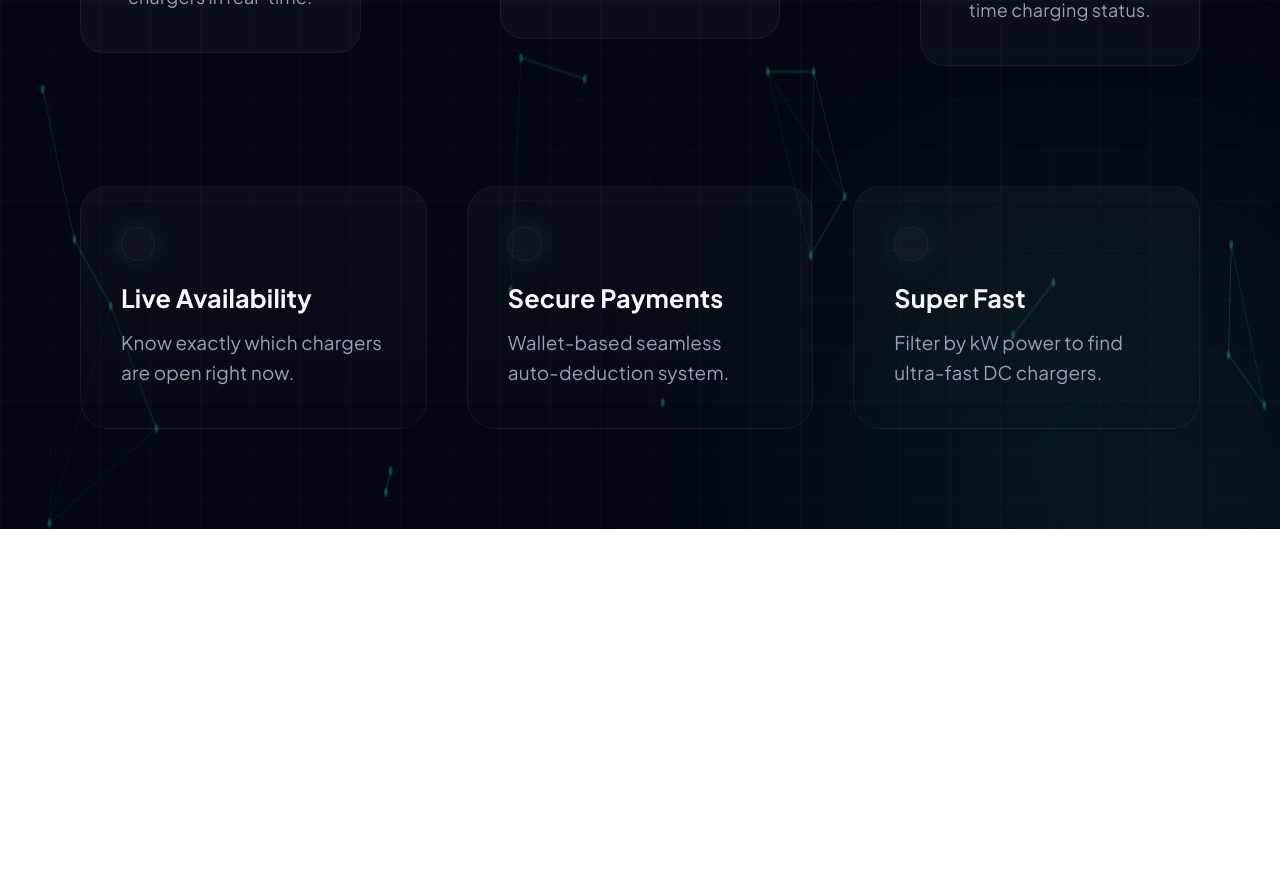
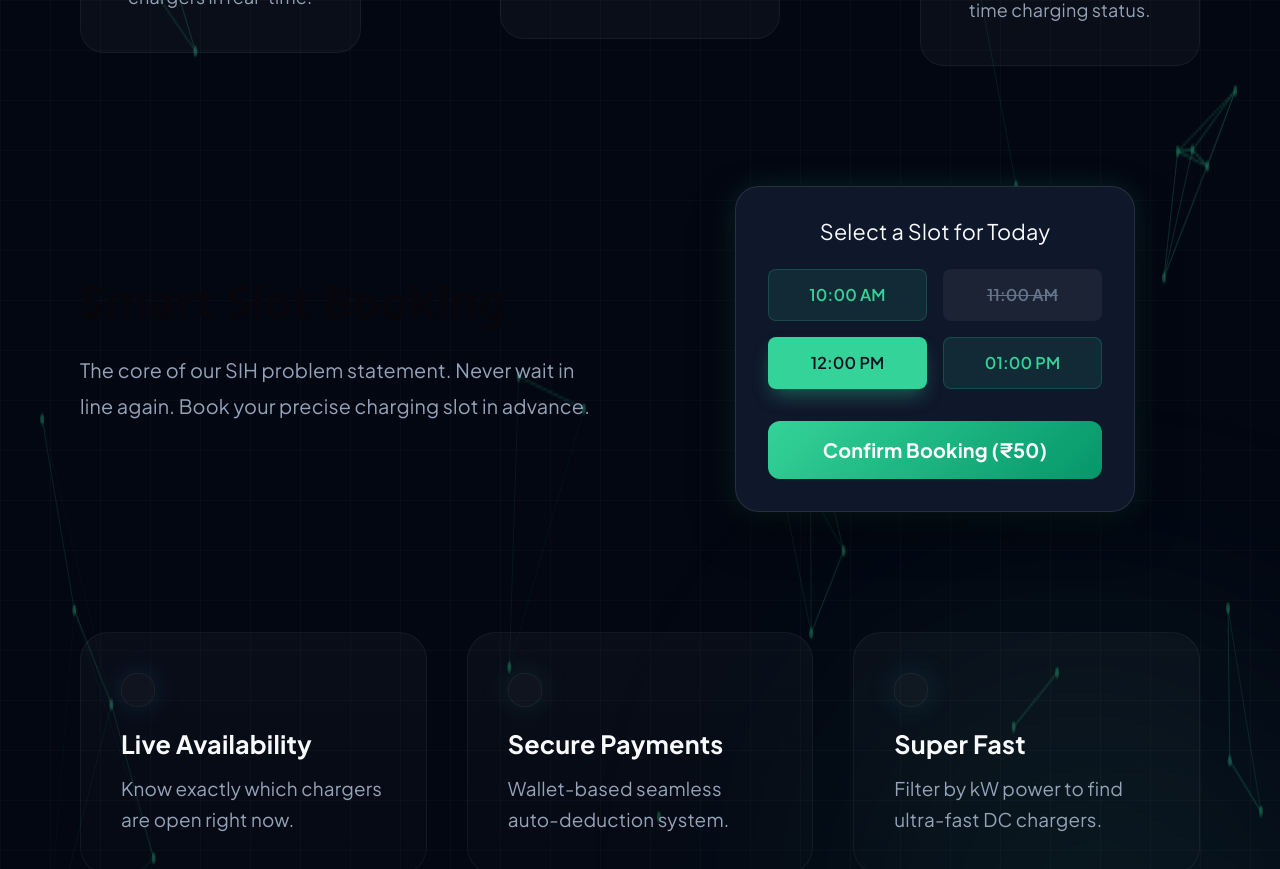
Before and after one commit to fuzzu05/evchargerloc, a React (Vite) app in the folder web/: page / in a window 1280 px wide. Shown: the part 1200-2069 px from the top of the page. Before the commit the page ends 1729 px from the top, so only its background shows below. Built offline with nearby package versions, Linux system fonts and the light colour scheme.

Commit message:
feat(section): add dedicated slot booking UI mockup and showcase

```diff
--- a/web/src/pages/LandingPage.css
+++ b/web/src/pages/LandingPage.css
@@ -705,3 +705,86 @@ a, button, input, textarea {
   height: 2px;
   background: linear-gradient(90deg, rgba(52, 211, 153, 0.1), rgba(56, 189, 248, 0.5), rgba(52, 211, 153, 0.1));
 }
+
+/* Booking Showcase */
+.booking-showcase-section {
+  position: relative;
+  z-index: 10;
+  padding: 60px 80px;
+  max-width: 1400px;
+  margin: 0 auto;
+  display: flex;
+  align-items: center;
+  gap: 60px;
+}
+.showcase-content {
+  flex: 1;
+}
+.showcase-content h2 {
+  font-size: 2.5rem;
+  font-weight: 800;
+  margin-bottom: 24px;
+}
+.showcase-content p {
+  font-size: 1.1rem;
+  color: #94a3b8;
+  line-height: 1.8;
+}
+.showcase-visual {
+  flex: 1;
+  display: flex;
+  justify-content: center;
+}
+.booking-ui-mockup {
+  background: #0f172a;
+  border: 1px solid rgba(255, 255, 255, 0.1);
+  border-radius: 24px;
+  padding: 32px;
+  width: 100%;
+  max-width: 400px;
+  box-shadow: 0 20px 50px -10px rgba(0,0,0,0.5), 0 0 30px rgba(52, 211, 153, 0.15);
+}
+.booking-ui-mockup h3 {
+  margin-bottom: 24px;
+  font-size: 1.2rem;
+  text-align: center;
+}
+.slots-grid {
+  display: grid;
+  grid-template-columns: 1fr 1fr;
+  gap: 16px;
+  margin-bottom: 32px;
+}
+.time-slot {
+  padding: 12px;
+  border-radius: 8px;
+  text-align: center;
+  font-size: 0.9rem;
+  font-weight: 600;
+  border: 1px solid transparent;
+}
+.time-slot.available {
+  background: rgba(52, 211, 153, 0.1);
+  color: #34d399;
+  border-color: rgba(52, 211, 153, 0.2);
+}
+.time-slot.booked {
+  background: rgba(255, 255, 255, 0.05);
+  color: #64748b;
+  text-decoration: line-through;
+}
+.time-slot.selected {
+  background: #34d399;
+  color: #0b1120;
+  box-shadow: 0 10px 20px -5px rgba(52, 211, 153, 0.4);
+}
+.btn-confirm-booking {
+  width: 100%;
+  padding: 16px;
+  border: none;
+  border-radius: 12px;
+  background: linear-gradient(135deg, #34d399, #059669);
+  color: white;
+  font-weight: 700;
+  font-size: 1.1rem;
+}
--- a/web/src/pages/LandingPage.tsx
+++ b/web/src/pages/LandingPage.tsx
@@ -188,6 +188,27 @@ function LandingPage() {
         </div>
       </section>
 
+
+      {/* Slot Booking Showcase */}
+      <section id="booking-showcase" className="booking-showcase-section">
+        <div className="showcase-content">
+          <h2>Smart Slot Booking</h2>
+          <p>The core of our SIH problem statement. Never wait in line again. Book your precise charging slot in advance.</p>
+        </div>
+        <div className="showcase-visual">
+          <div className="booking-ui-mockup">
+            <h3>Select a Slot for Today</h3>
+            <div className="slots-grid">
+              <div className="time-slot available">10:00 AM</div>
+              <div className="time-slot booked">11:00 AM</div>
+              <div className="time-slot available selected">12:00 PM</div>
+              <div className="time-slot available">01:00 PM</div>
+            </div>
+            <button className="btn-confirm-booking">Confirm Booking (₹50)</button>
+          </div>
+        </div>
+      </section>
+
       {/* Features Section */}
       <section className="features-section">
         <div className="feature-grid">
```
